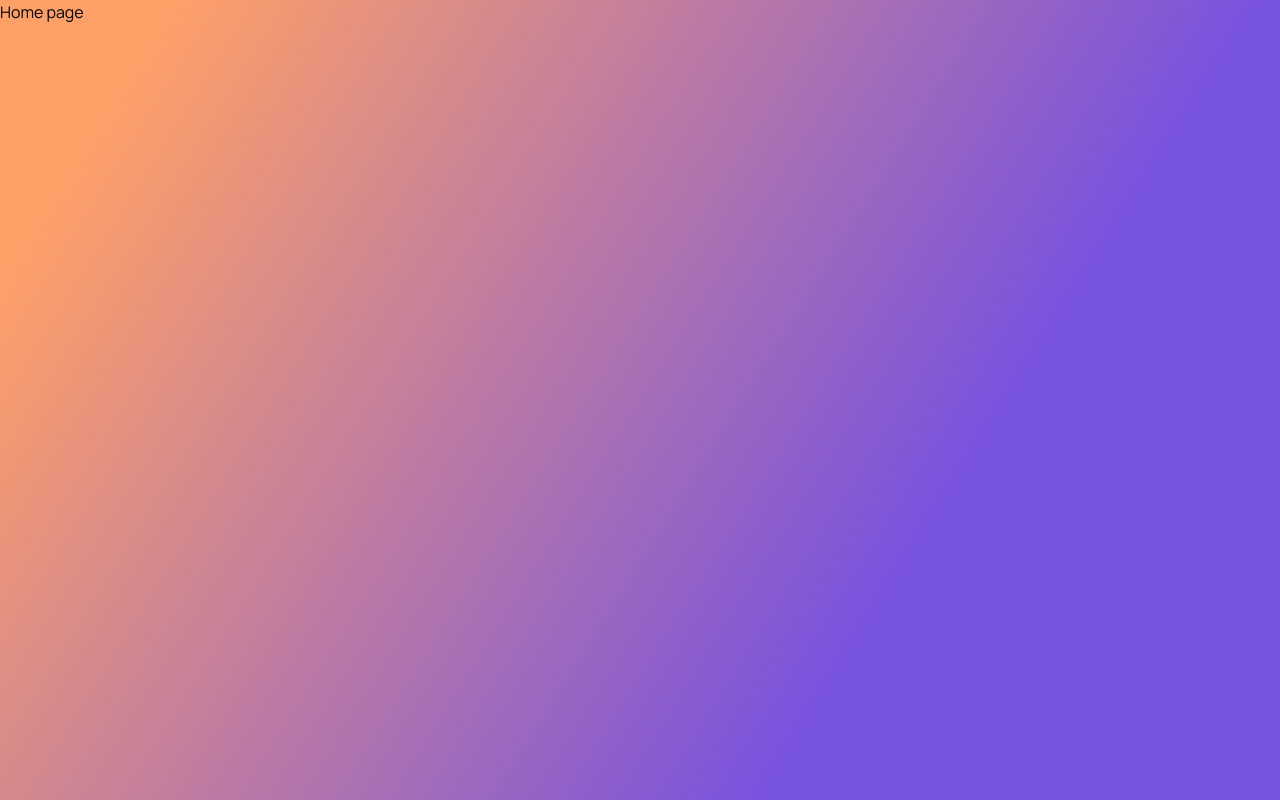
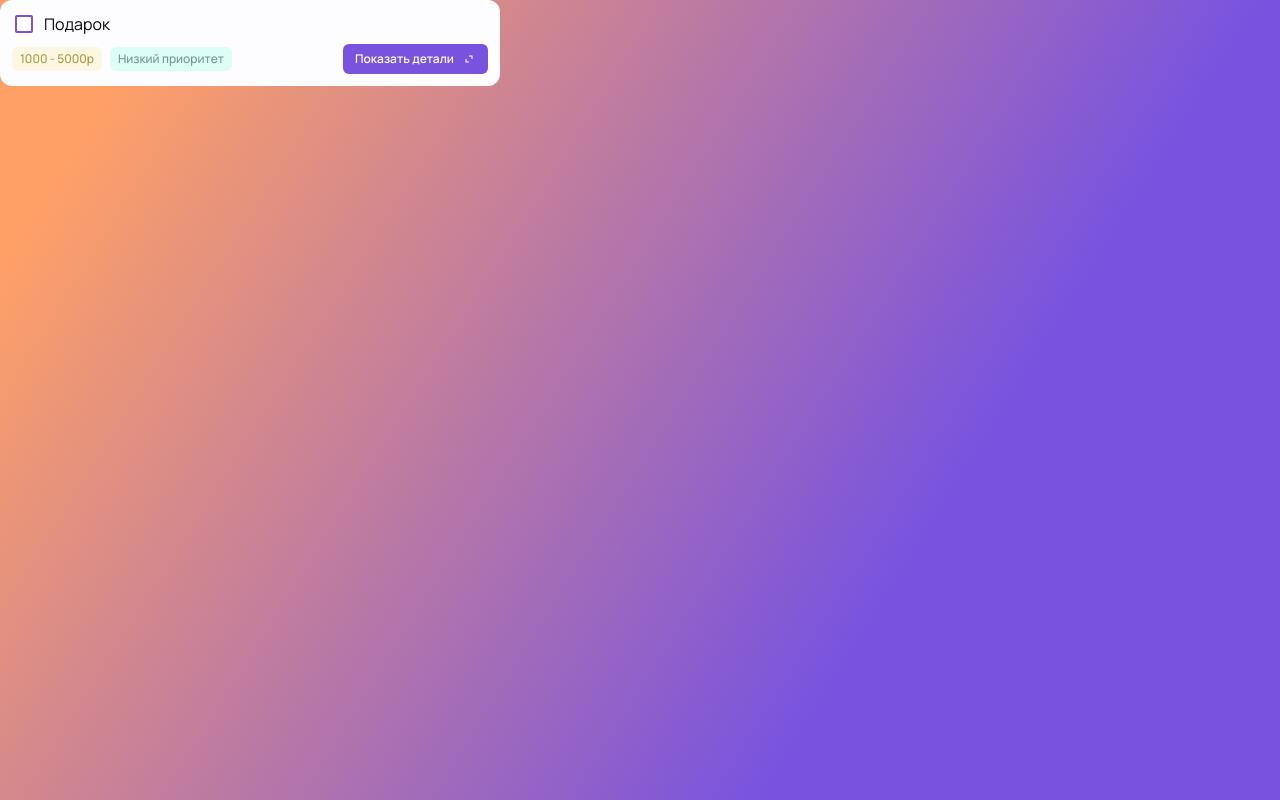
Before and after one commit to mizmary/desiroo-frontend, a React (Vite) app: page / in a window 1280 px wide. Built offline with nearby package versions, Linux system fonts and the light colour scheme.

Commit message:
ListItemCard component

```diff
--- a/index.html
+++ b/index.html
@@ -11,12 +11,12 @@
       name="viewport"
       content="width=device-width, initial-scale=1.0"
     />
-     <link
+    <link
       href="https://fonts.googleapis.com/css2?family=Comfortaa:wght@300;400;500;600;700&family=Manrope:wght@200;300;400;500;600;700;800&display=swap"
       rel="stylesheet"
     />
     <link
-      href="https://fonts.googleapis.com/css2?family=Material+Symbols+Outlined"
+      href="https://fonts.googleapis.com/css2?family=Material+Symbols+Outlined:wght@300"
       rel="stylesheet"
     />
     <title>Desiroo</title>
--- a/src/App.tsx
+++ b/src/App.tsx
@@ -1,5 +1,18 @@
+import { ListItemCard } from "./components/ListItemCard/ListItemCard"
+import { ListItemCardProps } from "./components/ListItemCard/listItemCard.types"
+
+const list: ListItemCardProps["listItem"] = {
+  title: "Подарок",
+  priceRange: "From1000To5000",
+  priority: "LOW"
+}
+
 function App() {
-  return <>Home page</>
+  return (
+    <div className="w-[500px]">
+      <ListItemCard listItem={list} />
+    </div>
+  )
 }
 
 export default App
--- a/src/components/Button/Button.module.scss
+++ b/src/components/Button/Button.module.scss
@@ -1,14 +1,23 @@
 .button {
-  @apply flex items-center font-sans transition-all duration-200 disabled:opacity-50 disabled:cursor-not-allowed;
+  @apply flex items-center font-sans transition-all duration-200 disabled:opacity-50 disabled:cursor-not-allowed gap-2;
 
   &--small {
     @apply text-buttonS rounded-sm px-3 py-2;
+    .icon {
+      @apply text-[14px];
+    }
   }
   &--medium {
     @apply text-buttonM rounded px-4 py-2;
+    .icon {
+      @apply text-[16px];
+    }
   }
   &--large {
-    @apply text-buttonL rounded-lg px-4 py-3;
+    @apply text-buttonL rounded-lg px-4 py-3 gap-3;
+    .icon {
+      @apply text-[20px];
+    }
   }
 
   &--purple {
--- a/src/components/Button/Buton.tsx
+++ b/src/components/Button/Button.tsx
@@ -20,15 +20,17 @@ export function Button({
     isDisabled && styles["button--disabled"],
     className
   )
+
+  const buttonIconClass = clsx("material-symbols-outlined", styles.icon)
   return (
     <button
       className={buttonClass}
       onClick={isDisabled ? undefined : onClick}
       disabled={isDisabled}
     >
-      {leftIcon && <span className="button__icon">{leftIcon}</span>}
+      {leftIcon && <span className={buttonIconClass}>{leftIcon}</span>}
       {children}
-      {rightIcon && <span className="button__icon">{rightIcon}</span>}
+      {rightIcon && <span className={buttonIconClass}>{rightIcon}</span>}
     </button>
   )
 }
--- /dev/null
+++ b/src/components/ListItemCard/ItemTag/ItemTag.module.scss
@@ -0,0 +1,44 @@
+.tag {
+  @apply inline-block self-start text-tagS px-2 py-1 items-center rounded-sm text-center;
+
+  &--priority {
+    @apply w-[144px];
+
+    &--LOW {
+      background: rgba(51, 255, 197, 0.15);
+      color: rgba(0, 51, 37, 0.5);
+    }
+    &--MEDIUM {
+      background: rgba(246, 215, 60, 0.15);
+      color: rgba(146, 123, 7, 0.75);
+    }
+    &--HIGH {
+      background: rgba(187, 119, 177, 0.25);
+      color: rgba(68, 34, 63, 0.5);
+    }
+  }
+  &--price {
+    @apply w-[150px];
+
+    &--UpTo1000 {
+      background: rgba(51, 255, 197, 0.15);
+      color: rgba(0, 51, 37, 0.5);
+    }
+    &--From1000To5000 {
+      background: rgba(246, 215, 60, 0.15);
+      color: rgba(146, 123, 7, 0.75);
+    }
+    &--From5000To10000 {
+      background: rgba(255, 129, 51, 0.15);
+      color: rgba(153, 59, 0, 0.5);
+    }
+    &--From10000To50000 {
+      background: rgba(187, 119, 177, 0.25);
+      color: rgba(68, 34, 63, 0.5);
+    }
+    &--Over50000 {
+      background: rgba(120, 83, 223, 0.15);
+      color: rgba(52, 24, 129, 0.5);
+    }
+  }
+}
--- /dev/null
+++ b/src/components/ListItemCard/ItemTag/ItemTag.tsx
@@ -0,0 +1,19 @@
+import clsx from "clsx"
+import { ItemTagProps } from "./itemTag.types"
+import styles from "./ItemTag.module.scss"
+
+export function ItemTag({ type, value }: ItemTagProps) {
+  const tagClass = clsx(styles.tag, styles[`tag--${type}--${value}`])
+
+  const tagText = {
+    LOW: "Низкий приоритет",
+    MEDIUM: "Средний приоритет",
+    HIGH: "Высокий приоритет",
+    UpTo1000: "До 1000р",
+    From1000To5000: "1000 - 5000р",
+    From5000To10000: "5000 - 10000р",
+    From10000To50000: "10000 - 50000р",
+    Over50000: "Более 50000р"
+  }
+  return <span className={tagClass}>{tagText[value]}</span>
+}
--- /dev/null
+++ b/src/components/ListItemCard/ItemTag/itemTag.types.ts
@@ -0,0 +1,20 @@
+export type PriceRange =
+  | "UpTo1000"
+  | "From1000To5000"
+  | "From5000To10000"
+  | "From10000To50000"
+  | "Over50000"
+
+export type PriorityLevel = "LOW" | "MEDIUM" | "HIGH"
+
+type PriceTagProps = {
+  type: "price"
+  value: PriceRange
+}
+
+type PriorityTagProps = {
+  type: "priority"
+  value: PriorityLevel
+}
+
+export type ItemTagProps = PriceTagProps | PriorityTagProps
--- /dev/null
+++ b/src/components/ListItemCard/ListItemCard.module.scss
@@ -0,0 +1,25 @@
+.item {
+  @apply bg-white w-full rounded-lg p-3 flex flex-col gap-2;
+
+  .header {
+    @apply flex gap-2;
+
+    .icon {
+      @apply text-purple cursor-pointer select-none;
+    }
+    .title {
+      @apply text-bodyM text-purple-950;
+    }
+  }
+
+  .body {
+    @apply flex justify-between items-center;
+    .tags {
+      @apply flex gap-2;
+    }
+  }
+}
+
+.completed {
+  text-decoration: line-through;
+}
--- /dev/null
+++ b/src/components/ListItemCard/ListItemCard.tsx
@@ -0,0 +1,45 @@
+import { ListItemCardProps } from "./listItemCard.types"
+import styles from "./ListItemCard.module.scss"
+import clsx from "clsx"
+import { ItemTag } from "./ItemTag/ItemTag"
+import { Button } from "../Button/Button"
+import { useState } from "react"
+
+export function ListItemCard({ isCompleted = false, listItem }: ListItemCardProps) {
+  const [completed, setCompleted] = useState(isCompleted)
+
+  const handleClick = () => {
+    setCompleted((prev) => !prev)
+  }
+
+  return (
+    <div className={styles.item}>
+      <div className={styles.header}>
+        <span
+          className={clsx("material-symbols-outlined", styles.icon)}
+          onClick={handleClick}
+        >
+          {completed ? "check_box" : "check_box_outline_blank"}
+        </span>
+        <p className={clsx(styles.title, { [styles.completed]: completed })}>{listItem.title}</p>
+      </div>
+      <div className={styles.body}>
+        <div className={styles.tags}>
+          <ItemTag
+            type="price"
+            value={listItem.priceRange}
+          />
+          <ItemTag
+            type="priority"
+            value={listItem.priority}
+          />
+        </div>
+        <Button
+          children={"Показать детали"}
+          size="small"
+          rightIcon="expand_content"
+        />
+      </div>
+    </div>
+  )
+}
--- /dev/null
+++ b/src/components/ListItemCard/listItemCard.types.ts
@@ -0,0 +1,12 @@
+import { PriceRange, PriorityLevel } from "./ItemTag/itemTag.types"
+
+export interface ListItemCardProps {
+  listItem: {
+    title: string
+    description?: string
+    link?: string
+    priority: PriorityLevel
+    priceRange: PriceRange
+  }
+  isCompleted?: boolean
+}
--- a/src/types/wishlist-item.types.ts
+++ b/src/types/wishlist-item.types.ts
@@ -18,6 +18,8 @@ export interface IWishlistItemResponse extends IBase {
   title: string
   description?: string
   link?: string
+  priority: EnumPriority
+  priceRange: EnumPriceRange
 
   deletedAt?: string
 }
--- a/tailwind.config.js
+++ b/tailwind.config.js
@@ -42,7 +42,8 @@ export default {
         helper: [
           "12px",
           { fontFamily: "Manrope", fontWeight: "300", lineHeight: "150%", letterSpacing: "3%" }
-        ]
+        ],
+        tagS: ["12px", { fontFamily: "Manrope", fontWeight: "500", lineHeight: "135%" }]
       },
       backgroundImage: {
         gradient: "linear-gradient(122.11deg, #FFA166 8.98%, #7853DF 70.92%)"
```
